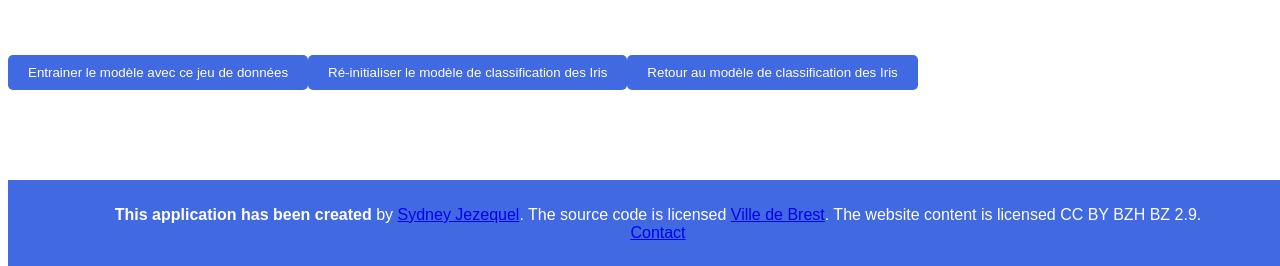
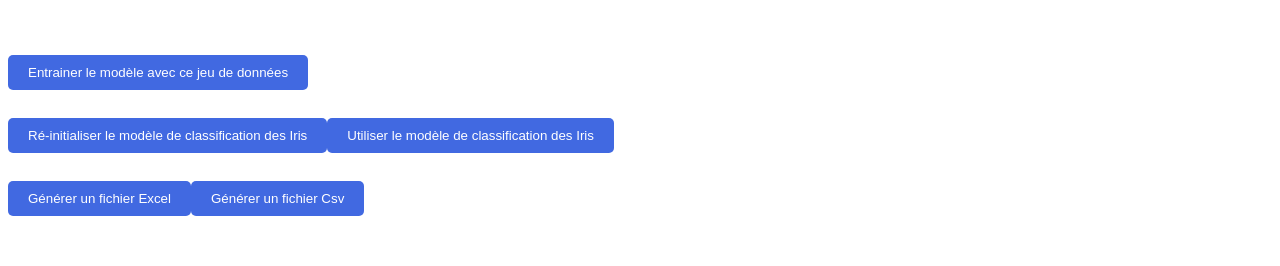
Before and after one commit to SydneyJezequel/applicationIAFrontend, an Angular app: page /result-iris in a window 1280 px wide. Shown: the part 239-505 px from the top of the page. Built offline with nearby package versions, Linux system fonts and the light colour scheme; no server answers.

Commit message:
Commit 16 : Ajout de fonctionnalités pour générer un fichier Excel ou Csv qui contiennent les données.

```diff
--- a/src/app/_modules/ia/ia-routing.module.ts
+++ b/src/app/_modules/ia/ia-routing.module.ts
@@ -1,9 +1,9 @@
 import { NgModule } from '@angular/core';
 import { RouterModule, Routes } from '@angular/router';
 import { ChatGptBotComponent } from "./chat-gpt-bot/chat-gpt-bot.component";
-import {ListIaComponent} from "./list-ia/list-ia.component";
-import {IrisModelComponent} from "./iris-model/iris-model.component";
-import {IrisModelResultsComponent} from "./iris-model-results/iris-model-results.component";
+import { ListIaComponent } from "./list-ia/list-ia.component";
+import { IrisModelComponent } from "./iris-model/iris-model.component";
+import { IrisModelResultsComponent } from "./iris-model-results/iris-model-results.component";
 
 
 
--- a/src/app/_modules/ia/iris-model-results/iris-model-results.component.html
+++ b/src/app/_modules/ia/iris-model-results/iris-model-results.component.html
@@ -38,7 +38,13 @@
 <!-- ********************************************** TEST ********************************************** -->
 <button (click)="trainModelWithUserPredictions()">Entrainer le modèle avec ce jeu de données</button>
 <!-- ********************************************** TEST ********************************************** -->
-<button (click)="initializeModelPrediction()">Ré-initialiser le modèle de classification des Iris</button>
-<button [routerLink]="'/iris'">Retour au modèle de classification des Iris</button>
 <br>
 <br>
+<button (click)="initializeModelPrediction()">Ré-initialiser le modèle de classification des Iris</button>
+<button [routerLink]="'/iris'">Utiliser le modèle de classification des Iris</button>
+<br>
+<br>
+<button (click)="generateExcel()">Générer un fichier Excel</button>
+<button (click)="generateCsv()">Générer un fichier Csv</button>
+<br>
+<br>
--- a/src/app/_modules/ia/iris-model-results/iris-model-results.component.ts
+++ b/src/app/_modules/ia/iris-model-results/iris-model-results.component.ts
@@ -1,6 +1,7 @@
 import { Component, OnInit } from '@angular/core';
 import { IaService } from "../../../_services/ia.service";
 import { IrisModelResponse } from "../../../model/irisModelResponse";
+import {HttpErrorResponse} from "@angular/common/http";
 
 
 
@@ -19,6 +20,8 @@ export class IrisModelResultsComponent implements OnInit {
   /******************************* Attributs *******************************/
   public listeResults !: IrisModelResponse[];
   public messageSucces !: string;
+  public generationFichierExcel !: boolean;
+  public generationFichierCsv !: boolean;
 
 
 
@@ -76,6 +79,51 @@ export class IrisModelResultsComponent implements OnInit {
 
 
 
+  /**
+   * Méthode qui génère un fichier Excel qui contient les données de la BDD.
+   *
+   */
+  public generateExcel() {
+    this.iaService.generateExcel().subscribe(
+      (response: boolean) =>
+      {
+        this.generationFichierExcel = response;
+        console.log(this.generationFichierExcel);
+      }),
+      (error:HttpErrorResponse) =>
+      {
+        alert(error.message);
+      }
+  }
+
+
+
+  /**
+   * Méthode qui génère un fichier Excel qui contient les données de la BDD.
+   *
+   */
+  public generateCsv() {
+    this.iaService.generateCsv().subscribe(
+      (response: boolean) =>
+      {
+        this.generationFichierCsv = response;
+        console.log(this.generationFichierCsv);
+      }),
+      (error:HttpErrorResponse) =>
+      {
+        alert(error.message);
+      }
+  }
+
+
+
+
+
+
+
+
+
+
   // ********************************************** TEST ********************************************** //
   // ********************************************** TEST ********************************************** //
   // ********************************************** TEST ********************************************** //
@@ -102,4 +150,8 @@ export class IrisModelResultsComponent implements OnInit {
 
 
 
+
+
+
+
 }
--- a/src/app/_modules/ia/iris-model/iris-model.component.html
+++ b/src/app/_modules/ia/iris-model/iris-model.component.html
@@ -62,6 +62,7 @@
   <br>
 
   <button (click)="predict()">Predict</button>
+  <button [routerLink]="'/result-iris'">Afficher les résultats du modèle</button>
 
   <br>
   <br>
--- a/src/app/_modules/ia/iris-model/iris-model.component.ts
+++ b/src/app/_modules/ia/iris-model/iris-model.component.ts
@@ -3,6 +3,7 @@ import { IaService } from "../../../_services/ia.service";
 import { IrisModelRequest } from "../../../model/irisModelRequest";
 import { Router } from "@angular/router";
 import { IrisModelResponse } from "../../../model/irisModelResponse";
+import { HttpErrorResponse } from "@angular/common/http";
 
 
 
--- a/src/app/_modules/ia/list-ia/list-ia.component.html
+++ b/src/app/_modules/ia/list-ia/list-ia.component.html
@@ -10,7 +10,7 @@
 <br>
 
 <!-- Accès à l'interface du Modèle qui prédit le type des fleurs d'Iris -->
-<button [routerLink]="'/iris'"> Modèle des fleurs d'Iris </button>
+<button [routerLink]="'/result-iris'"> Modèle des fleurs d'Iris </button>
 
 <br>
 <br>
--- a/src/app/_services/ia.service.ts
+++ b/src/app/_services/ia.service.ts
@@ -22,6 +22,8 @@ export class IaService {
   private irisModelResultsUrl: string = '/api/ia/iris/all-predict';
   private irisModelTrainWithUsersPredictionsUrl: string = '/api/ia/iris/load-predicts-in-model';
   private initializeModelIrisApiUrl: string = '/api/ia/iris/load-predict-in-model';
+  private generateExcelFile: string = '/api/ia/iris/generate-excel';
+  private generateCsvFile: string = '/api/ia/iris/generate-csv';
 
 
 
@@ -118,6 +120,34 @@ export class IaService {
 
 
 
+  /**
+   * Méthode qui génère un fichier Excel contenant les personnes stockées en BDD.
+   *
+   */
+  public generateExcel() {
+    return this.http.get<boolean>(this.generateExcelFile);
+  }
+
+
+
+  /**
+   * Méthode qui génère un fichier Excel contenant les personnes stockées en BDD.
+   *
+   */
+  public generateCsv() {
+    return this.http.get<boolean>(this.generateCsvFile);
+  }
+
+
+
+
+
+
+
+
+
+
+
   // ********************************************** TEST ********************************************** //
   // ********************************************** TEST ********************************************** //
   // ********************************************** TEST ********************************************** //
@@ -142,4 +172,10 @@ export class IaService {
 
 
 
+
+
+
+
+
+
 }
```
